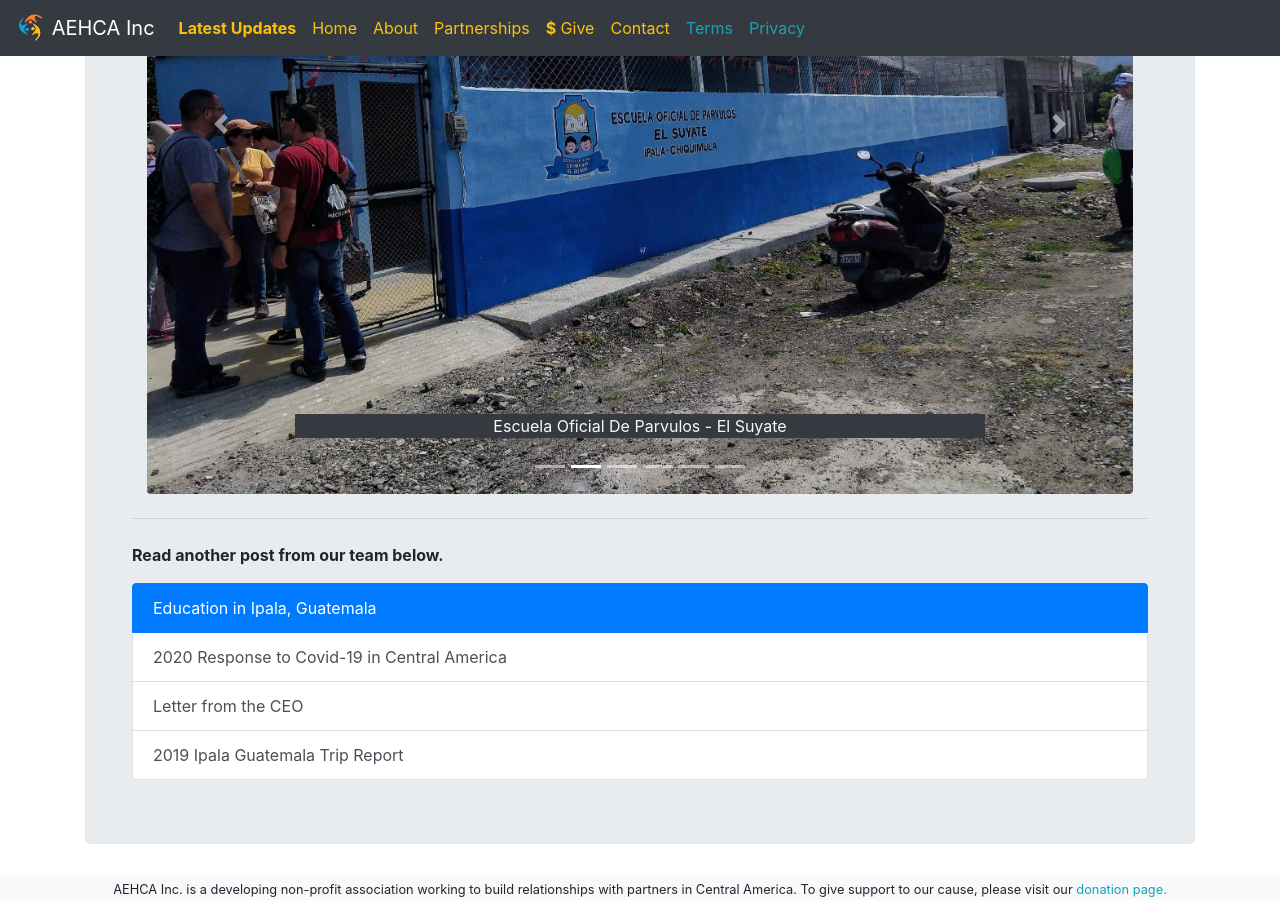
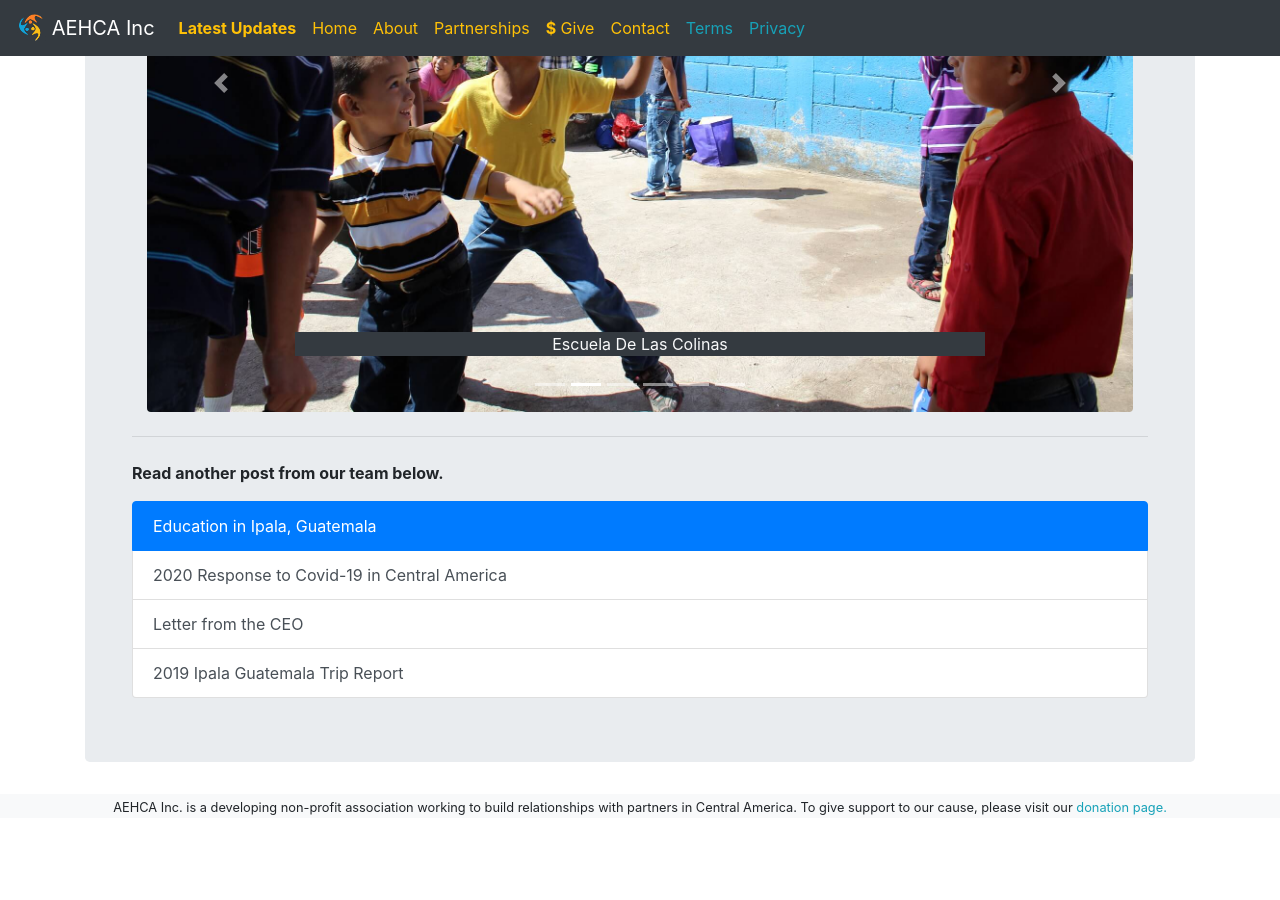
Before and after one commit to aehca/aehca.github.io, a Jekyll site: the page built from _posts/2020-12-15-education-support.html, in a window 1280 px wide and 900 px high, scrolled down 1249 px. Built offline with Jekyll 4.4.1, drawn with Linux system fonts in a browser that asks for light colours.

Commit message:
added images and texts

```diff
--- a/_posts/2020-12-15-education-support.html
+++ b/_posts/2020-12-15-education-support.html
@@ -75,50 +75,48 @@ author: billy
                                         </ol>
                                         <div class="carousel-inner">
                                             <div class="carousel-item active">
-                                                <img src="/images/school-pain.jpg" class="d-block w-100 rounded"
-                                                    alt="Education - PAIN school - Ipala, Guatemala">
+                                                <img src="/images/edu-computers.jpg" class="d-block w-100 rounded"
+                                                    alt="Education - computers - Ipala, Guatemala">
                                                 <div class="carousel-caption d-none d-md-block">
-                                                    <p class="text-light bg-dark">P.A.I.N</p>
+                                                    <p class="text-light bg-dark">C.E.D.H.E.R Computer Center</p>
                                                 </div>
                                             </div>
                                             <div class="carousel-item">
-                                                <img src="/images/school-suyate.jpg" class="d-block w-100 rounded"
-                                                    alt="Education - Suyata school - Ipala, Guatemala">
+                                                <img src="/images/edu-LasColinas-02.jpg" class="d-block w-100 rounded"
+                                                    alt="Education - Las Colinas school - Ipala, Guatemala">
                                                 <div class="carousel-caption d-none d-md-block">
-                                                    <p class="text-light bg-dark">Escuela Oficial De Parvulos - El
-                                                        Suyate</p>
+                                                    <p class="text-light bg-dark">Escuela De Las Colinas</p>
                                                 </div>
                                             </div>
                                             <div class="carousel-item">
-                                                <img src="/images/school-casario.jpg" class="d-block w-100 rounded"
-                                                    alt="Education - Casarío school - Ipala, Guatemala">
+                                                <img src="/images/edu-2019-Desks3-AdultEdu.jpeg"
+                                                    class="d-block w-100 rounded"
+                                                    alt="Education - English class - Ipala, Guatemala">
                                                 <div class="carousel-caption d-none d-md-block">
-                                                    <p class="text-light bg-dark">Escuela Oficial Rural Mixta - Casarío
-                                                        Chagüitón</p>
+                                                    <p class="text-light bg-dark">Students learning English</p>
                                                 </div>
                                             </div>
                                             <div class="carousel-item">
-                                                <img src="/images/school-colinas.jpg" class="d-block w-100 rounded"
-                                                    alt="Education - Las colinas school - Ipala, Guatemala">
+                                                <img src="/images/edu-Obraje-03.jpg" class="d-block w-100 rounded"
+                                                    alt="Education - Obraje students - Ipala, Guatemala">
                                                 <div class="carousel-caption d-none d-md-block">
-                                                    <p class="text-light bg-dark">Escuela Oficial Rural Mixta - Colinas
+                                                    <p class="text-light bg-dark">Obraje students
                                                     </p>
                                                 </div>
                                             </div>
                                             <div class="carousel-item">
-                                                <img src="/images/school-villeda.png" class="d-block w-100 rounded"
-                                                    alt="Education - villeda school - Ipala, Guatemala">
+                                                <img src="/images/edu-Pain-05.jpg" class="d-block w-100 rounded"
+                                                    alt="Education - P.A.I.N school - Ipala, Guatemala">
                                                 <div class="carousel-caption d-none d-md-block">
-                                                    <p class="text-light bg-dark">Escuela Oficial Rural Mixta - Cruz de
-                                                        Villeda</p>
+                                                    <p class="text-light bg-dark">P.A.I.N schooling</p>
                                                 </div>
                                             </div>
                                             <div class="carousel-item">
-                                                <img src="/images/school-poza.jpg" class="d-block w-100 rounded"
-                                                    alt="Education - Poza de la pilla school - Ipala, Guatemala">
+                                                <img src="/images/edu-powerpoint.jpg" class="d-block w-100 rounded"
+                                                    alt="Education - technology - Ipala, Guatemala">
                                                 <div class="carousel-caption d-none d-md-block">
-                                                    <p class="text-light bg-dark">Escuela Oficial Rural Mixta - Poza De
-                                                        La Pila</p>
+                                                    <p class="text-light bg-dark">Students learning powerpoint skills
+                                                    </p>
                                                 </div>
                                             </div>
                                         </div>
```
